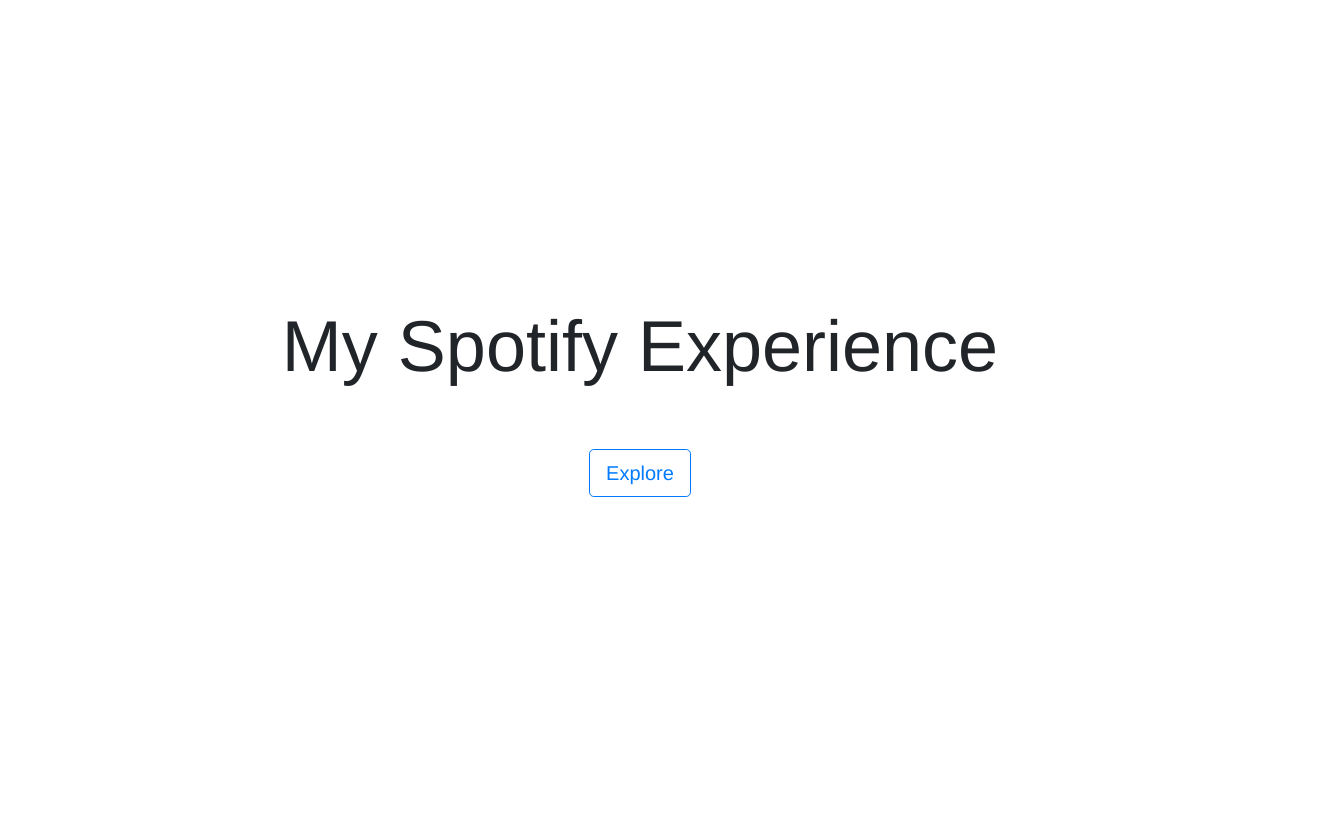
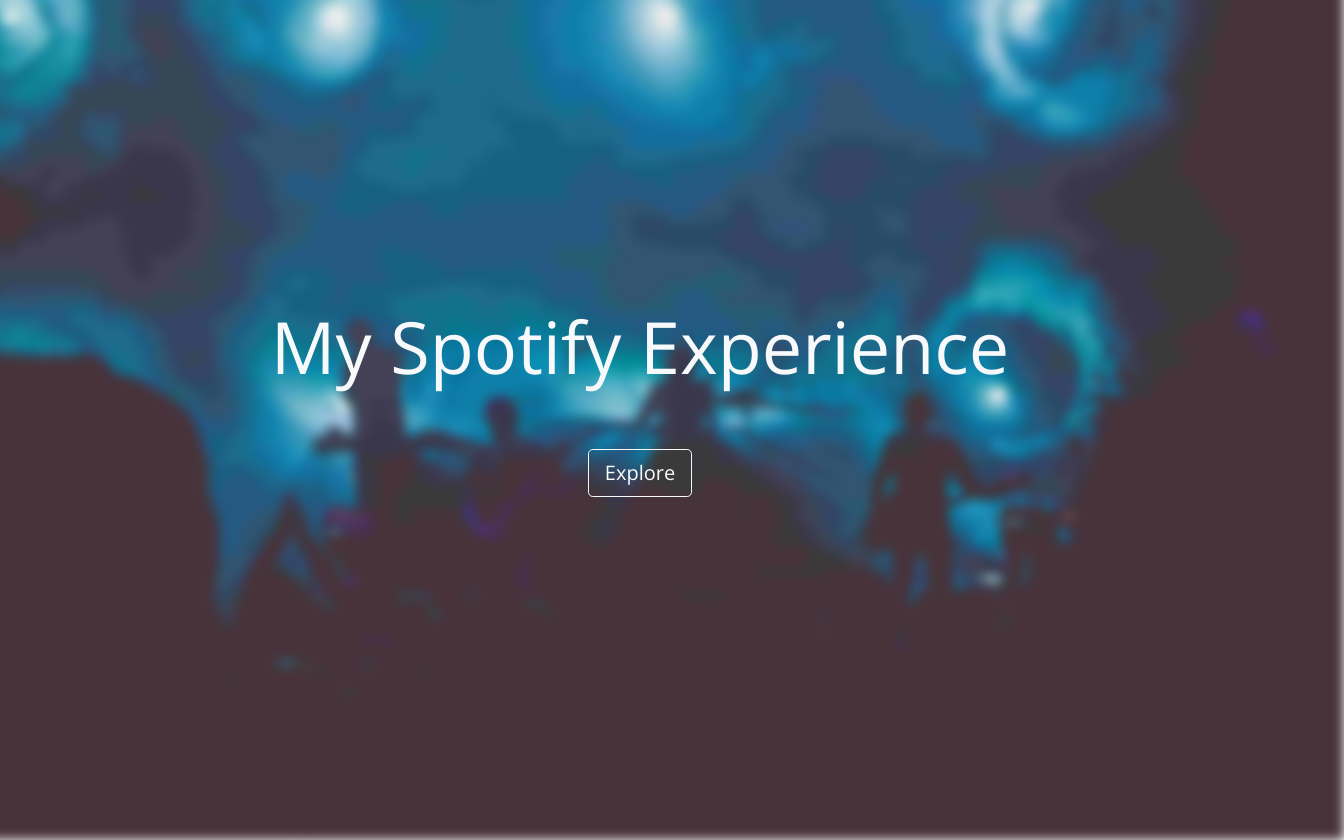
Before and after one commit to fqueiruga/recommendify, a Vue app: page / in a window 1280 px wide. Shown: the whole page, 1344 px wide, since content can reach past the window. Before the commit the page ends 800 px from the top, so only its background shows below. Built offline with nearby package versions, Linux system fonts and the light colour scheme.

Commit message:
Styles the Start page by setting a background image
- Sets Open Sans as the default font

```diff
--- a/src/App.vue
+++ b/src/App.vue
@@ -16,6 +16,6 @@
 @import "~bootstrap/scss/bootstrap";
 
 #app {
-  font-family: "Avenir", Helvetica, Arial, sans-serif;
+  font-family: "Open Sans", Helvetica, Arial, sans-serif;
 }
 </style>
--- a/src/components/StartPage.vue
+++ b/src/components/StartPage.vue
@@ -1,8 +1,11 @@
 <template>
-  <div class="container">
-    <h1 class="display-3 header">My Spotify Experience</h1>
+  <div class="wrapper">
+    <div src="/static/start-background-min.jpeg" class="background-img"/>
 
-    <button type="button" class="btn btn-outline-primary btn-lg explore-button" @click="onExploreClick"> Explore </button>
+    <div class="items-wrapper">
+      <h1 class="display-3 header">My Spotify Experience</h1>
+      <button type="button" class="btn btn-outline-light btn-lg explore-button" @click="onExploreClick"> Explore </button>
+    </div>
   </div>
 </template>
 
@@ -23,7 +26,31 @@
 <style scoped lang="scss">
 @import "../styles/vars";
 
-.container {
+.wrapper {
+  height: 100vh;
+}
+
+.background-img {
+  position: absolute;
+  top: 0;
+  left: 0;
+  width: 100%;
+  height: 100%;
+  z-index: 1;
+  transition: all 0.4s ease-out;
+  background-image: url("/static/start-background-min.jpeg");
+  background-position: center;
+  background-repeat: no-repeat;
+  background-size: cover;
+  filter: blur(5px);
+  transform: scale(1.1);
+}
+
+.items-wrapper {
+  position: absolute;
+  left: 0;
+  right: 0;
+  z-index: 9999;
   margin: auto;
   height: 100vh;
   display: flex;
@@ -33,14 +60,12 @@
 }
 
 .header {
-  /* width: 100%; */
   margin-bottom: 60px;
+  color: $gray-100;
 }
 
 .explore-button {
   display: inline-block;
-  //   // border: 1px solid $primary;
-  //   /* width: 100%; */
   min-width: 200;
 }
 </style>
--- a/src/styles/_vars.scss
+++ b/src/styles/_vars.scss
@@ -1,3 +1,6 @@
+// Fonts
+@import url(https://fonts.googleapis.com/css?family=Open+Sans);
+
 /**
  * App themes and Bootstrap overrides
  */
```
Also changed, not shown: static/start-background-min.jpeg (added), static/start-background.jpeg (added).
